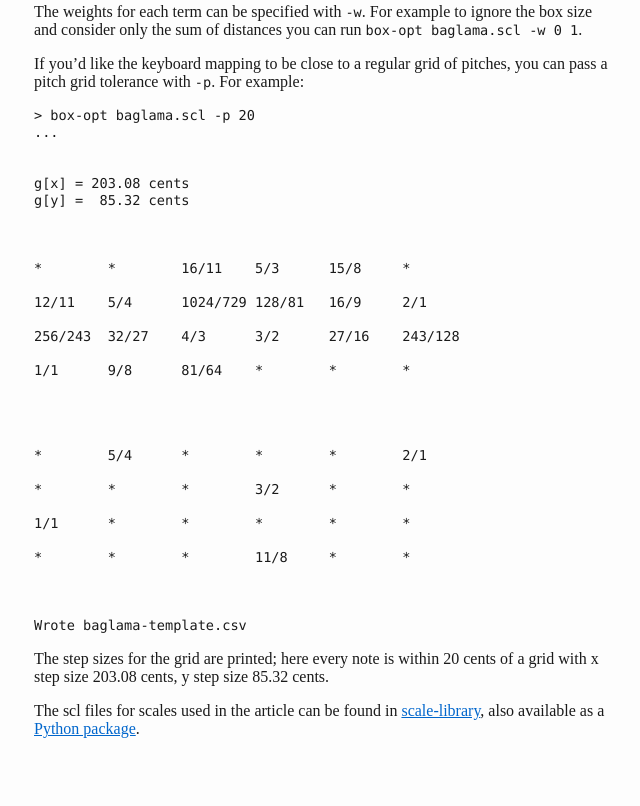
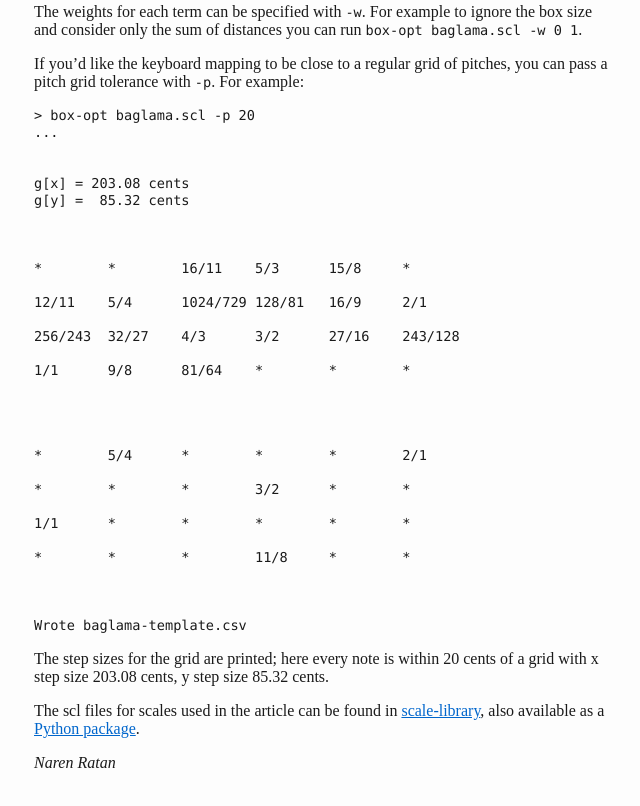
Before and after one commit to narenratan/gral, a plain HTML site: page docs/index.html in a window 1280 px wide. Shown: the part 3484-4290 px from the top of the page, without its empty margins (318-958 px from the left). Drawn offline with Linux system fonts and the light colour scheme.

Commit message:
Update README and index.html

```diff
--- a/docs/index.html
+++ b/docs/index.html
@@ -392,5 +392,6 @@ cents.</p>
 href="https://scalelibrary.org">scale-library</a>, also available as a
 <a href="https://pypi.org/project/scale-library/">Python
 package</a>.</p>
+<p><i>Naren Ratan</i></p>
 </body>
 </html>
```
Also changed, not shown: 1 other file.
